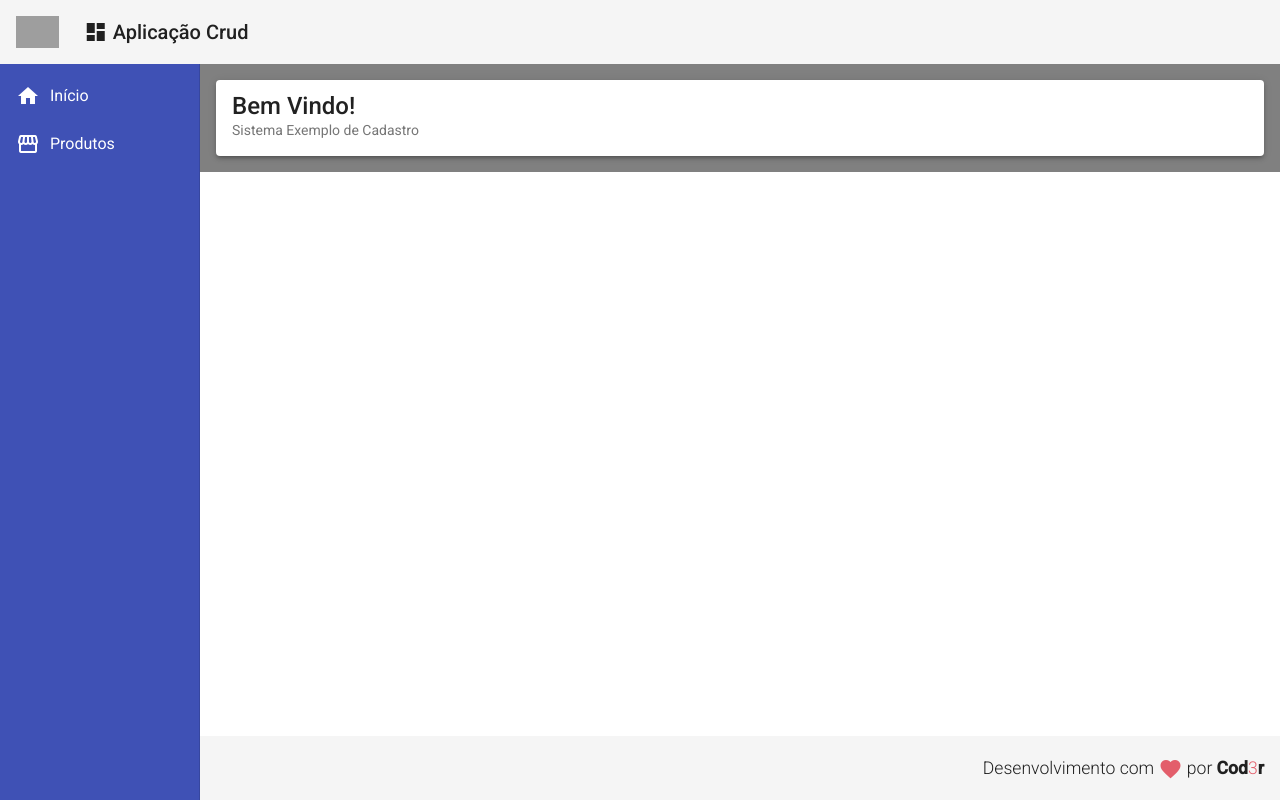
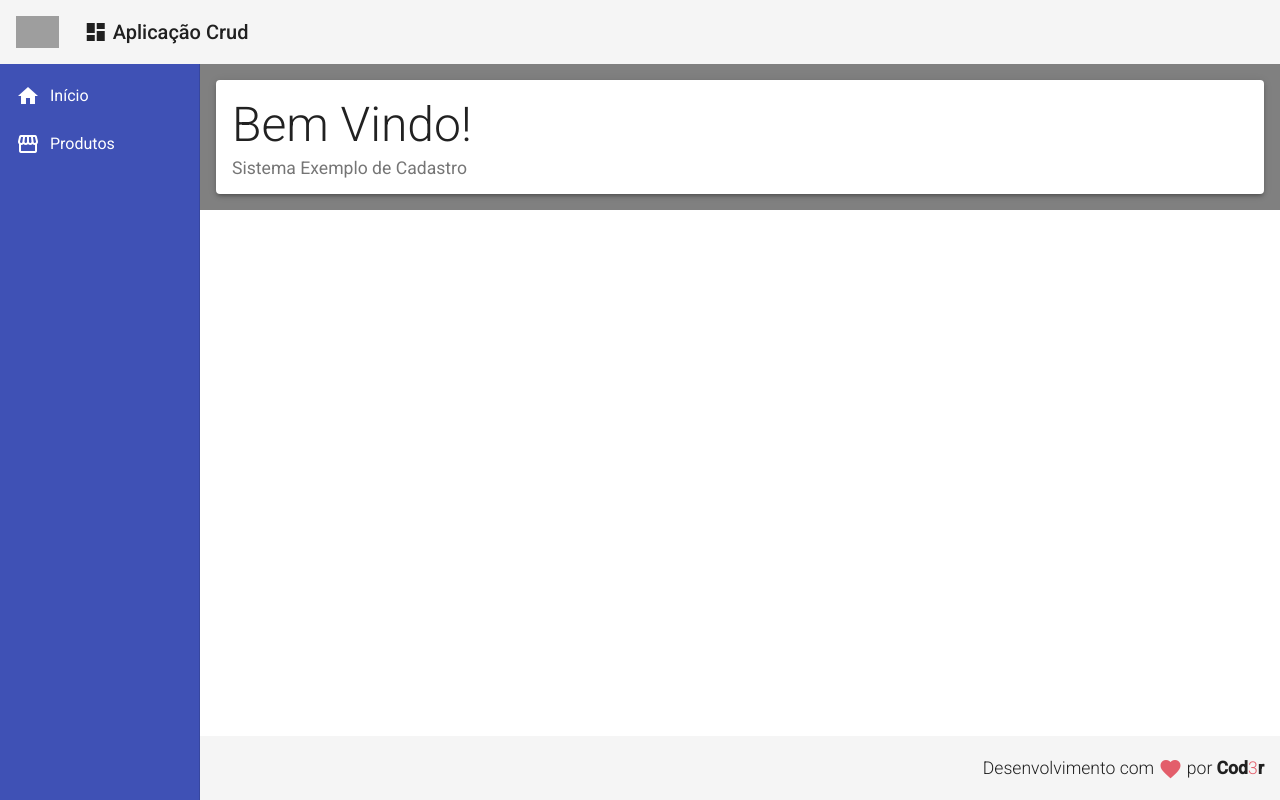
Before and after one commit to eduardocarvalhojunior/Projeto_Angular, an Angular app in the folder frontend/: page / in a window 1280 px wide. Built offline with nearby package versions, Linux system fonts and the light colour scheme; grey boxes are pictures that could not be loaded.

Commit message:
Inserindo Estilos Card/Home

```diff
--- a/frontend/src/app/views/home/home.component.css
+++ b/frontend/src/app/views/home/home.component.css
@@ -0,0 +1,12 @@
+.home .title {
+    font-size: 3rem;
+    font-weight: 300;
+    line-height: 1.2;
+
+}
+
+
+.home .subtitle {
+    font-size: 1.1rem;
+
+}
```
